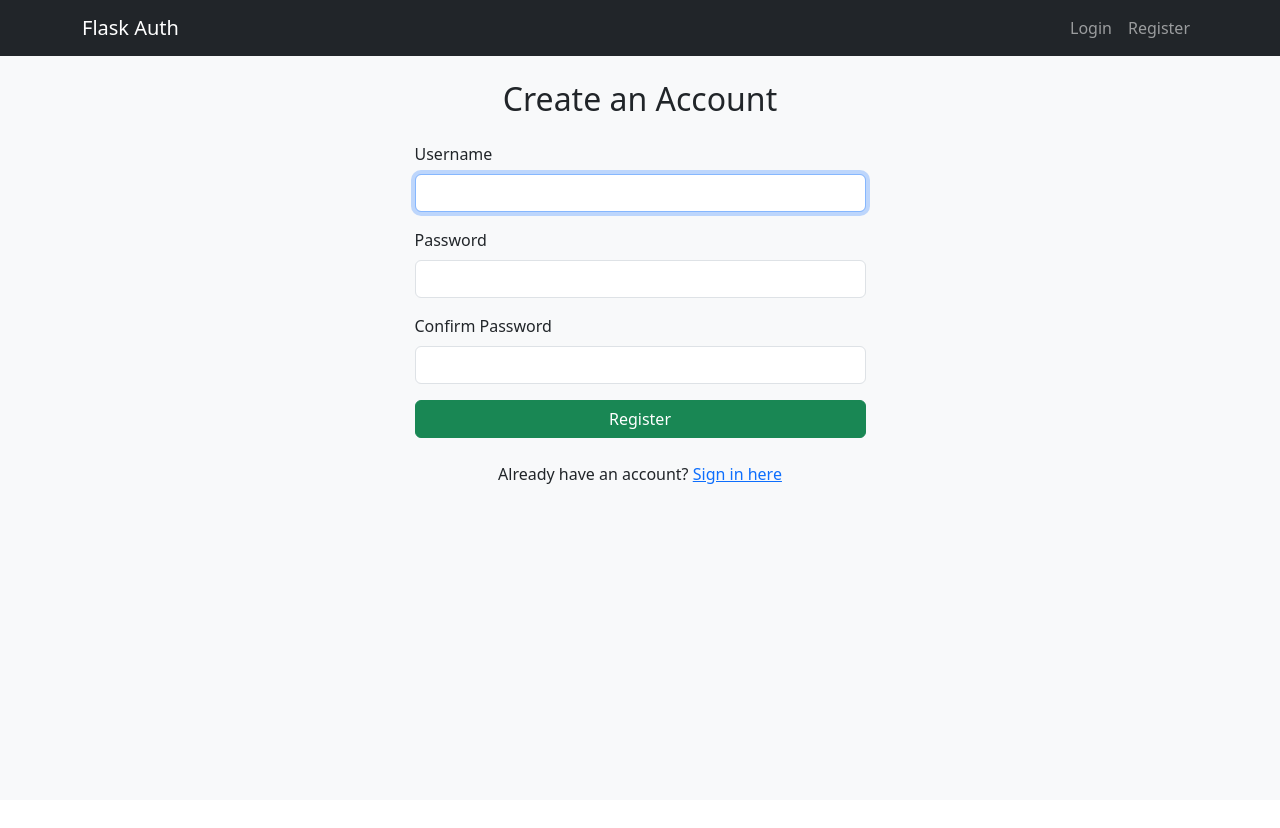
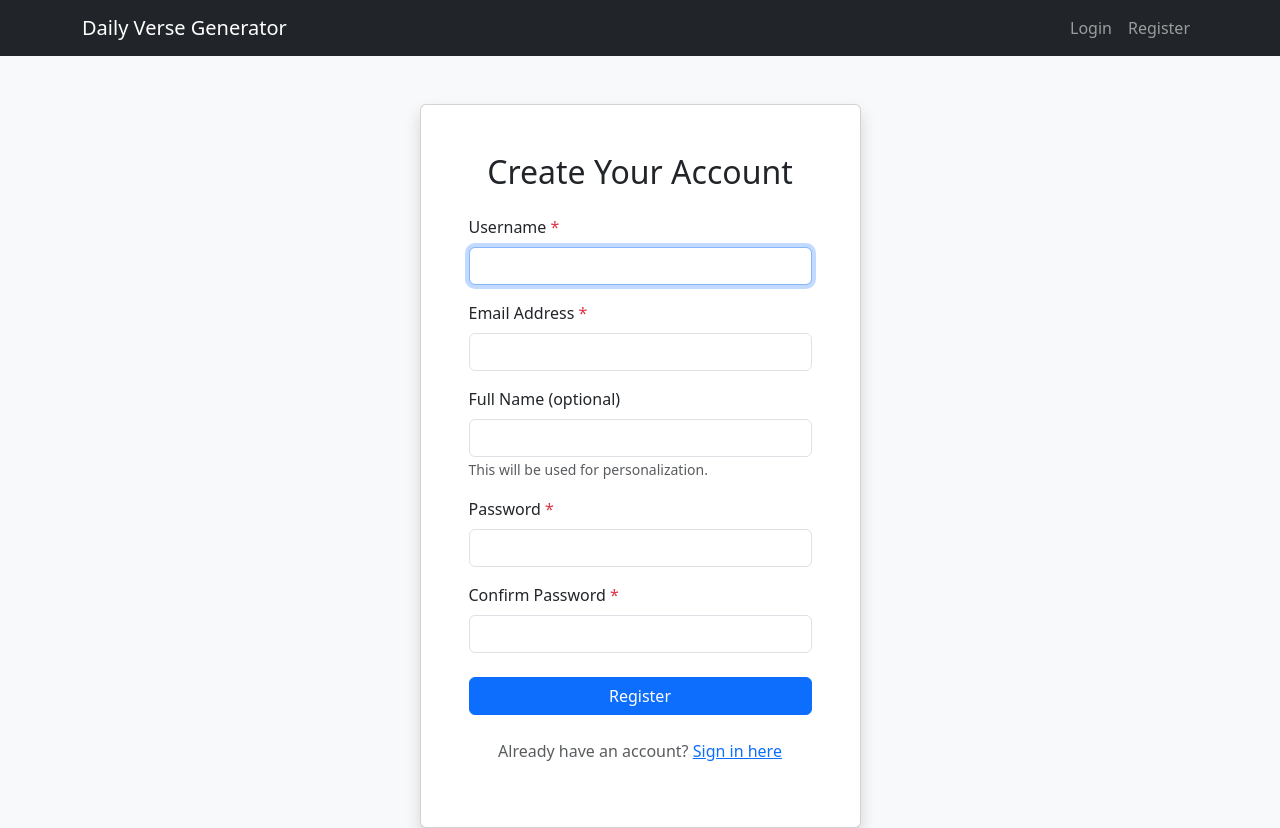
Before and after one commit to codyveladev/daily-verse-generator, a Flask app: page /register in a window 1280 px wide. Before the commit the page ends 484 px from the top, so only its background shows below. Run offline with Flask 3, Linux system fonts and the light colour scheme.

Commit message:
stopping point - vibe coding

```diff
--- a/app.py
+++ b/app.py
@@ -4,6 +4,7 @@ from flask_login import LoginManager
 from config import Config
 from models.users import db, User
 from routes import auth_bp, user_bp
+from models import db, User
 
 def create_app():
     app = Flask(__name__)
--- a/routes/auth.py
+++ b/routes/auth.py
@@ -40,16 +40,23 @@ def register():
 @auth_bp.route('/login', methods=['GET', 'POST'])
 def login():
     if request.method == 'POST':
-        username = request.form['username']
-        password = request.form['password']
+        username = request.form.get('username')
+        password = request.form.get('password')
+
+        if not username or not password:
+            flash('Please enter both username and password.', 'danger')
+            return render_template('login.html')
+
         user = User.query.filter_by(username=username).first()
 
         if user and check_password_hash(user.password, password):
             login_user(user)
             flash('Logged in successfully!', 'success')
-            return redirect(url_for('user.dashboard'))
+            # Optional: redirect to next page if provided
+            next_page = request.args.get('next')
+            return redirect(next_page or url_for('user.dashboard'))
         else:
-            flash('Invalid username or password.', 'danger')
+            flash('Invalid username or password. Please try again or register.', 'danger')
 
     return render_template('login.html')
 
--- a/templates/base.html
+++ b/templates/base.html
@@ -2,13 +2,13 @@
 <html lang="en">
 <head>
     <meta charset="UTF-8">
-    <title>Flask Auth Boilerplate</title>
+    <title>Daily Verse Generator</title>
     <link href="https://cdn.jsdelivr.net/npm/bootstrap@5.3.0/dist/css/bootstrap.min.css" rel="stylesheet">
 </head>
 <body class="bg-light">
     <nav class="navbar navbar-expand-lg navbar-dark bg-dark">
         <div class="container">
-            <a class="navbar-brand" href="{{ url_for('user.index') }}">Flask Auth</a>
+            <a class="navbar-brand" href="{{ url_for('user.index') }}">Daily Verse Generator</a>
             <div class="navbar-nav ms-auto">
                 {% if current_user.is_authenticated %}
                     <a class="nav-link" href="{{ url_for('user.dashboard') }}">Dashboard</a>
--- a/templates/register.html
+++ b/templates/register.html
@@ -1,28 +1,67 @@
+<!-- templates/register.html -->
 {% extends "base.html" %}
 
+{% block title %}Register{% endblock %}
+
 {% block content %}
+<div class="container mt-5">
     <div class="row justify-content-center">
-    <div class="col-md-5">
-        <h2 class="text-center mb-4">Create an Account</h2>
-        <form method="POST">
+        <div class="col-md-6 col-lg-5">
+            <div class="card shadow">
+                <div class="card-body p-5">
+                    <h2 class="text-center mb-4">Create Your Account</h2>
+
+                    {% with messages = get_flashed_messages(with_categories=true) %}
+                        {% if messages %}
+                            {% for category, message in messages %}
+                                <div class="alert alert-{{ 'danger' if category == 'danger' else 'success' }} alert-dismissible fade show">
+                                    {{ message }}
+                                    <button type="button" class="btn-close" data-bs-dismiss="alert"></button>
+                                </div>
+                            {% endfor %}
+                        {% endif %}
+                    {% endwith %}
+
+                    <form method="POST" action="{{ url_for('auth.register') }}">
                         <div class="mb-3">
-                <label for="username" class="form-label">Username</label>
-                <input type="text" class="form-control" id="username" name="username" required autofocus>
+                            <label for="username" class="form-label">Username <span class="text-danger">*</span></label>
+                            <input type="text" class="form-control" id="username" name="username"
+                                   value="{{ request.form.username }}" required autofocus>
                         </div>
+
                         <div class="mb-3">
-                <label for="password" class="form-label">Password</label>
+                            <label for="email" class="form-label">Email Address <span class="text-danger">*</span></label>
+                            <input type="email" class="form-control" id="email" name="email"
+                                   value="{{ request.form.email }}" required>
+                        </div>
+
+                        <div class="mb-3">
+                            <label for="full_name" class="form-label">Full Name (optional)</label>
+                            <input type="text" class="form-control" id="full_name" name="full_name"
+                                   value="{{ request.form.full_name }}">
+                            <small class="text-muted">This will be used for personalization.</small>
+                        </div>
+
+                        <div class="mb-3">
+                            <label for="password" class="form-label">Password <span class="text-danger">*</span></label>
                             <input type="password" class="form-control" id="password" name="password" required>
                         </div>
-            <div class="mb-3">
-                <label for="confirm" class="form-label">Confirm Password</label>
+
+                        <div class="mb-4">
+                            <label for="confirm" class="form-label">Confirm Password <span class="text-danger">*</span></label>
                             <input type="password" class="form-control" id="confirm" name="confirm" required>
                         </div>
-            <button type="submit" class="btn btn-success w-100">Register</button>
+
+                        <button type="submit" class="btn btn-primary w-100">Register</button>
                     </form>
 
-        <p class="text-center mt-4">
-            Already have an account? <a href="{{ url_for('auth.login') }}">Sign in here</a>
+                    <p class="text-center mt-4 text-muted">
+                        Already have an account?
+                        <a href="{{ url_for('auth.login') }}">Sign in here</a>
                     </p>
                 </div>
             </div>
+        </div>
+    </div>
+</div>
 {% endblock %}
```
Also changed, not shown: models/__init__.py (+11 -0 lines), models/daily_quotes.py (+4 -4 lines), models/user_moods.py (+4 -4 lines), models/users.py (+13 -14 lines). Lines whose indentation alone changed are shown as unchanged.
